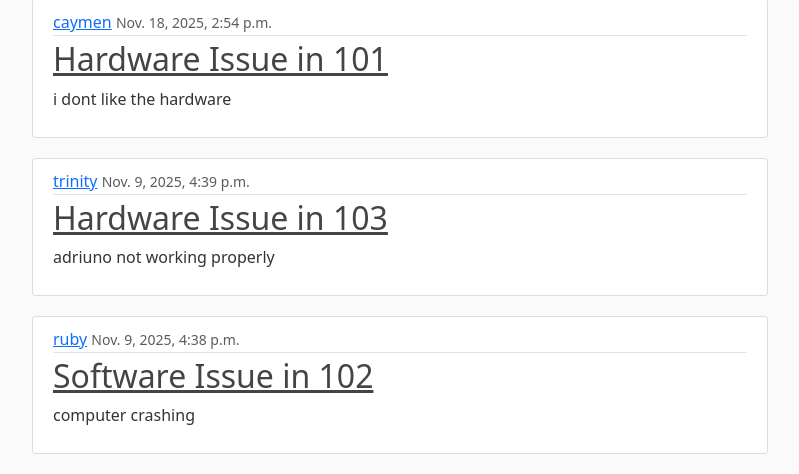
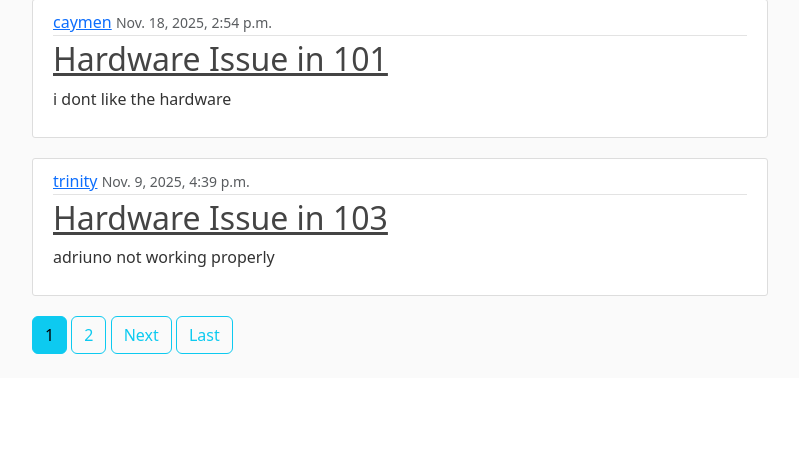
Before and after one commit to CaymenH/Django-app, a Django app: page /itreporting/report/ in a window 1280 px wide. Shown: the part 636-1110 px from the top of the page, without its empty margins (50-849 px from the left). After the commit the page ends 990 px from the top, so only its background shows below. Run offline with Django 5.2, Linux system fonts and the light colour scheme; data comes from the database, SQL or seed files in the repository; both versions use the stored data as it was after the commit.

Commit message:
add pagination to report template
 page set  to  size 5

```diff
--- a/itreporting/templates/itreporting/report.html
+++ b/itreporting/templates/itreporting/report.html
@@ -15,7 +15,22 @@ Displaying the username -->
 </div>
 </article>
 {% endfor %}
-{% else %}
-<p>No issues reported.</p>
+{% endif %}
+{% if is_paginated %}
+{% if page_obj.has_previous %}
+    <a class="btn btn-outline-info mb-4" href="?page=1">First</a>
+    <a class="btn btn-outline-info mb-4" href="?page={{page_obj.previous_page_number}}">Previous</a>
+{% endif %}
+{% for num in page_obj.paginator.page_range %}
+{% if page_obj.number == num %}
+    <a class="btn btn-info mb-4" href="?page={{num}}">{{num}}</a>
+{% elif num > page_obj.number|add:'-3' and num < page_obj.number|add:'3'%}
+    <a class="btn btn-outline-info mb-4" href="?page={{num}}">{{num}}</a>
+{% endif %}
+{% endfor %}
+{% if page_obj.has_next %}
+    <a class="btn btn-outline-info mb-4"href="?page={{page_obj.next_page_number}}">Next</a>
+    <a class="btn btn-outline-info mb-4"href="?page={{page_obj.paginator.num_pages}}">Last</a>
+{% endif %}
 {% endif %}
 {% endblock %}
--- a/itreporting/views.py
+++ b/itreporting/views.py
@@ -25,7 +25,7 @@ class PostListView(ListView):
     ordering = ['-date_submitted']
     template_name = 'itreporting/report.html'
     context_object_name = 'issues'
-    paginate_by = 10  # Optional pagination
+    paginate_by = 5  # Optional pagination
 
 
 class PostDetailView(DetailView):
```
Also changed, not shown: db.sqlite3.
